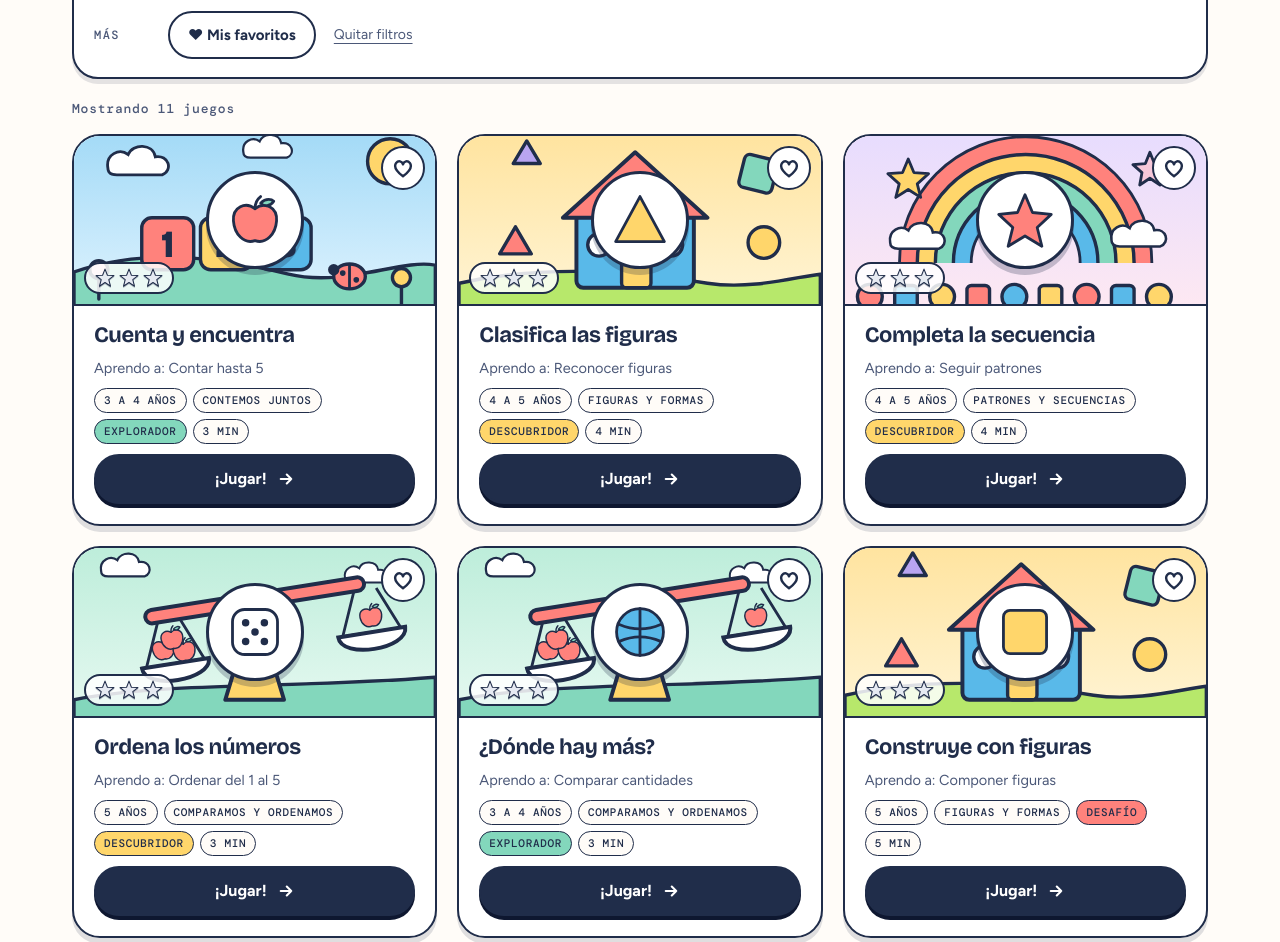
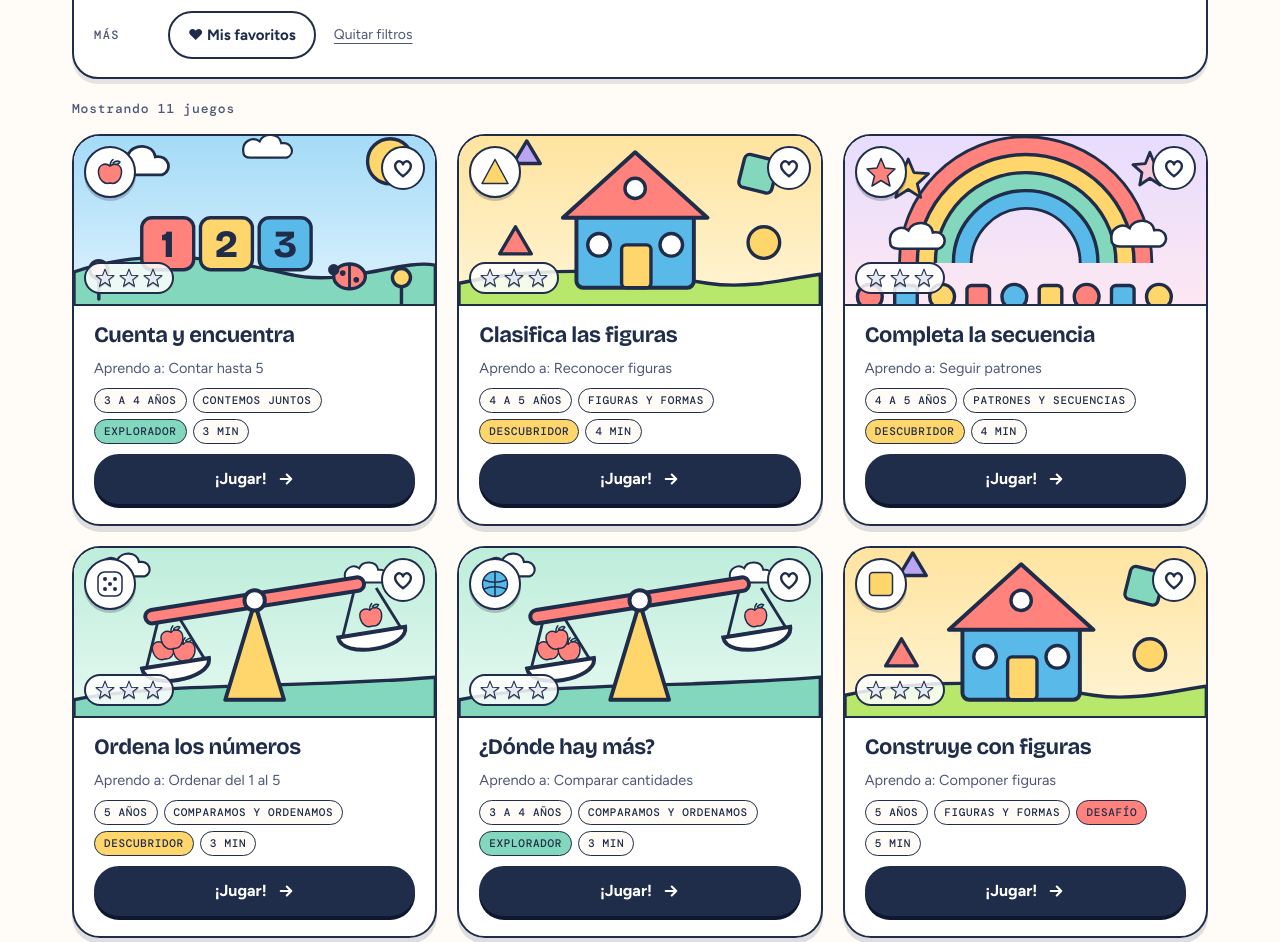
Before and after one commit to Danielzm7/Blog-matem-ticas, a plain HTML site: page matematicas/index.html in a window 1280 px wide. Shown: the part 2962-3904 px from the top of the page. Drawn offline with nearby package versions, Linux system fonts and the light colour scheme.

Commit message:
Ícono del juego pequeño en la esquina izquierda de cada tarjeta
Co-Authored-By: Claude Sonnet 5.5 <noreply@anthropic.com>
Claude-Session: https://claude.ai/code/session_01Naga49HoLdT85NfZSuZApQ

```diff
--- a/matematicas/index.html
+++ b/matematicas/index.html
@@ -833,6 +833,11 @@ main{overflow-x:clip}
 .hdr .brand .logo,.hdr .brand .logo img{width:62px;height:62px}
 footer .brand .logo,footer .brand .logo img{width:64px;height:64px}
 @media(max-width:480px){.hdr .brand .logo,.hdr .brand .logo img{width:54px;height:54px}}
+/* ícono del juego: pequeño, en la esquina izquierda, para no tapar la escena */
+.gc .th{display:block}
+.gc .th .gicon{position:absolute;left:10px;top:10px;z-index:2;width:52px;height:52px;border-width:2px;box-shadow:0 3px 0 rgba(32,45,74,.25)}
+.gc .th .gicon svg{width:32px!important;height:32px!important}
+.gc:hover .gicon{transform:scale(1.08) rotate(-6deg)}
 </style>
 </head>
 <body>
```
